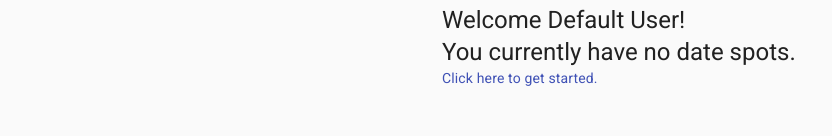
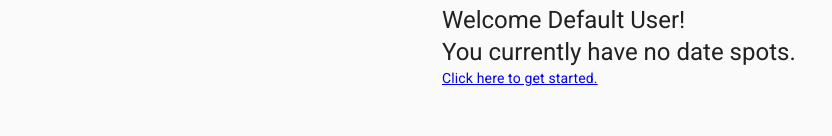
Before and after one commit to Emeka-asogwa/LHL-Final-project, a React (Create React App) app in the folder front-end/: page /start in a window 1280 px wide. Shown: the part 164-300 px from the top of the page, without its empty margins (0-832 px from the left). Built offline with nearby package versions, Linux system fonts and the light colour scheme; no server answers.

Commit message:
Pass user ID to route

```diff
--- a/front-end/src/Start.js
+++ b/front-end/src/Start.js
@@ -1,7 +1,7 @@
 import CssBaseline from '@material-ui/core/CssBaseline';
 import Container from '@material-ui/core/Container';
 import Typography from '@material-ui/core/Typography';
-import { Link } from '@material-ui/core';
+import { Link } from "react-router-dom";
 import { makeStyles } from '@material-ui/core/styles';
 import { useHistory } from "react-router-dom";
 import { useEffect, useState } from 'react';
@@ -50,7 +50,7 @@ export default function Start(props) {
       <Typography component="h1" variant="h5">
         You currently have no date spots.
       </Typography>
-      <Link href="/generatelist" variant="body2">
+      <Link to={{pathname:"/generatelist", state: { userId: history.location.state?.userId}}} variant="body2">
         Click here to get started.
       </Link>
     </Container>
```
